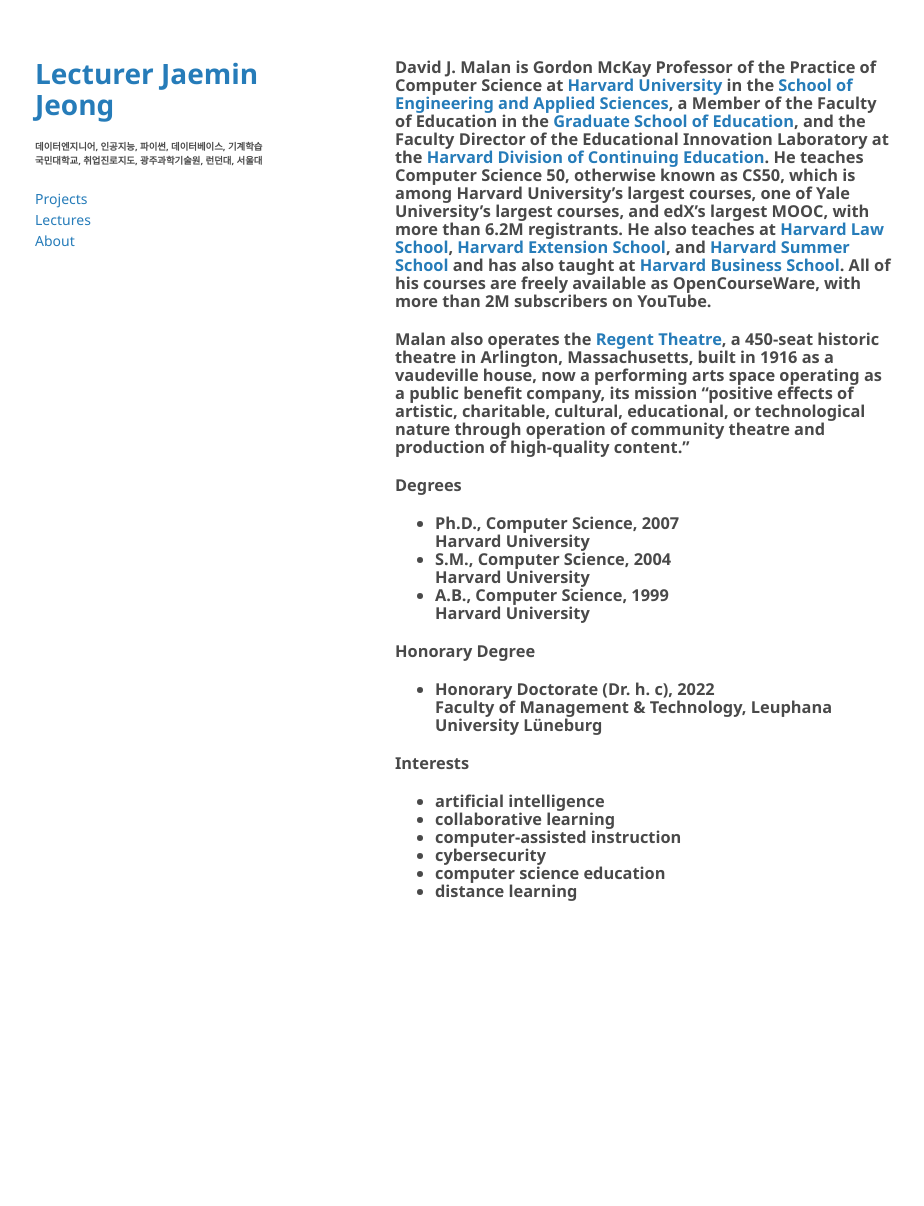
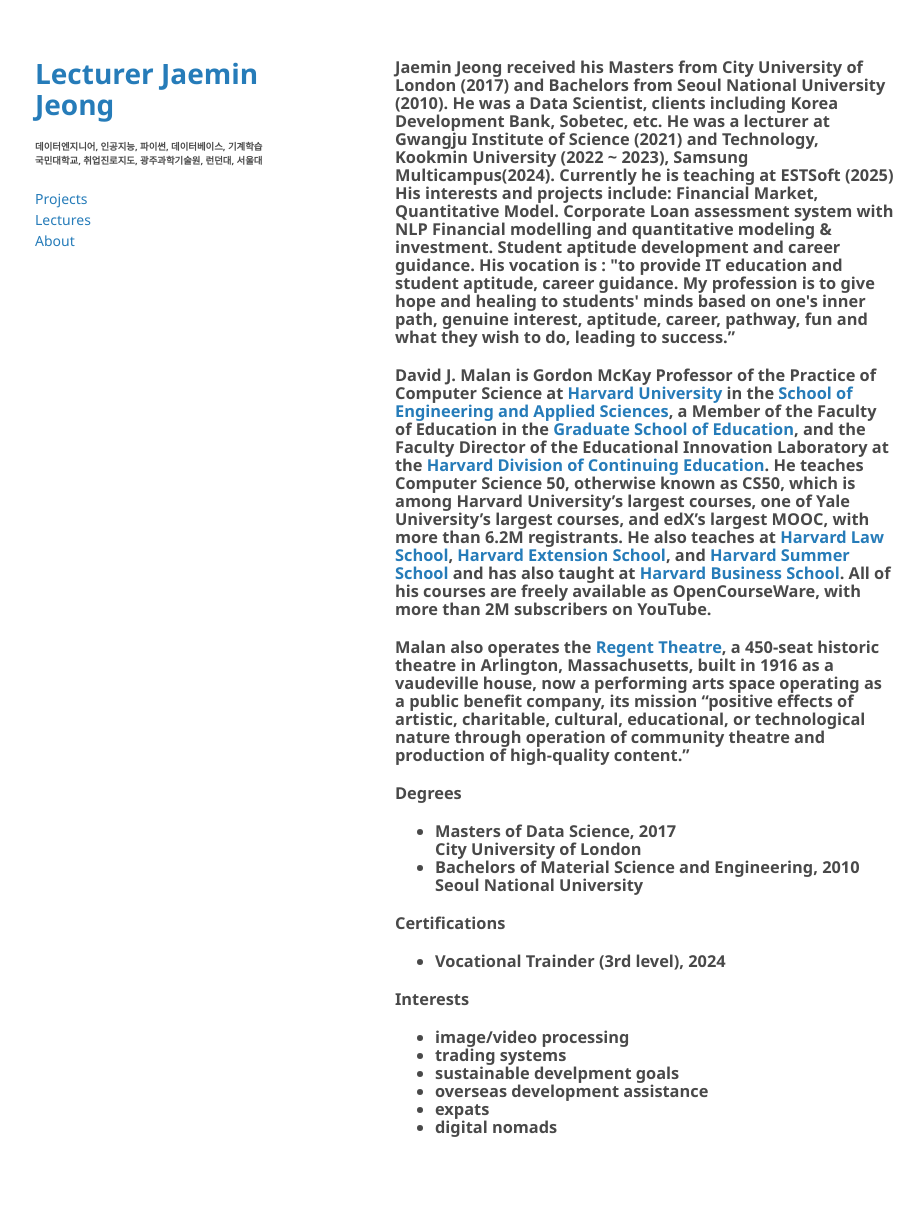
Before and after one commit to jaeminjjung/jaeminjjung.github.io, a Jekyll site: the page built from bio.md, in a window 1280 px wide. Shown: the whole page, without its empty margins (175-1099 px from the left). Built offline with Jekyll 4.4.1, drawn with Linux system fonts in a browser that asks for light colours; our own code applies the rules of GitHub Pages for plain Markdown files; before the commit the page ends 970 px from its top, so only the background shows below that.

Commit message:
Update bio.md

```diff
--- a/bio.md
+++ b/bio.md
@@ -1,6 +1,22 @@
 <html lang="en-uk" data-bs-theme="light"><head><meta http-equiv="Content-Type" content="text/html; charset=UTF-8">
 <main class="col-md-7">
 <h3>
+  <p>
+    Jaemin Jeong received his Masters from City University of London (2017) and Bachelors from Seoul National University (2010). He was a Data Scientist, clients including Korea Development Bank, Sobetec, etc. He was a lecturer at Gwangju Institute of Science (2021) and Technology, Kookmin University (2022 ~ 2023), Samsung Multicampus(2024).
+Currently he is teaching at ESTSoft (2025)
+
+    His interests and projects include:
+
+Financial Market, Quantitative Model.
+Corporate Loan assessment system with NLP
+Financial modelling and quantitative modeling & investment.
+Student aptitude development and career guidance.
+His vocation is : "to provide IT education and student aptitude, career
+guidance. My profession is to give hope and healing to students' minds based on one's inner path, genuine interest, aptitude, career, pathway, fun and what they wish to do, leading to success.”
+  </p>
+
+
+
                     <p>David J. Malan is Gordon McKay Professor of the Practice of Computer Science at <a href="https://www.harvard.edu/">Harvard University</a> in the <a href="https://www.seas.harvard.edu/">School of Engineering and Applied Sciences</a>, a Member of the Faculty of Education in the <a href="https://www.gse.harvard.edu/">Graduate School of Education</a>, and the Faculty Director of the Educational Innovation Laboratory at the <a href="https://dce.harvard.edu/">Harvard Division of Continuing Education</a>. He teaches Computer Science 50, otherwise known as CS50, which is among Harvard University’s largest courses, one of Yale University’s largest courses, and edX’s largest MOOC, with more than 6.2M registrants. He also teaches at <a href="https://hls.harvard.edu/">Harvard Law School</a>, <a href="https://www.extension.harvard.edu/">Harvard Extension School</a>, and <a href="https://www.summer.harvard.edu/">Harvard Summer School</a> and has also taught at <a href="https://www.hbs.edu/">Harvard Business School</a>. All of his courses are freely available as OpenCourseWare, with more than 2M subscribers on YouTube.</p>
 
 <p>Malan also operates the <a href="https://regenttheatre.com/">Regent Theatre</a>, a 450-seat historic theatre in Arlington, Massachusetts, built in 1916 as a vaudeville house, now a performing arts space operating as a public benefit company, its mission “positive effects of artistic, charitable, cultural, educational, or technological nature through operation of community theatre and production of high-quality content.”</p>
@@ -9,38 +25,33 @@
 <ul class="fa-ul">
 <li>
 <span class="fa-li fas fa-graduation-cap"></span>
-<div>Ph.D., Computer Science, 2007</div>
-<div class="small">Harvard University</div>
+<div>Masters of Data Science, 2017</div>
+<div class="small">City University of London</div>
 </li>
 <li>
 <span class="fa-li fas fa-graduation-cap"></span>
-<div>S.M., Computer Science, 2004</div>
-<div class="small">Harvard University</div>
-</li>
-<li>
-<span class="fa-li fas fa-graduation-cap"></span>
-<div>A.B., Computer Science, 1999</div>
-<div class="small">Harvard University</div>
+<div>Bachelors of Material Science and Engineering, 2010</div>
+<div class="small">Seoul National University</div>
 </li>
 </ul>
 
-<p class="fw-bold">Honorary Degree</p>
+<p class="fw-bold">Certifications</p>
 <ul class="fa-ul">
 <li>
 <span class="fa-li fas fa-graduation-cap"></span>
-<div>Honorary Doctorate (Dr. h. c), 2022</div>
-<div class="small">Faculty of Management &amp; Technology, Leuphana University Lüneburg</div>
+<div>Vocational Trainder (3rd level), 2024</div>
+<div class="small"></div>
 </li>
 </ul>
 
 <p class="fw-bold">Interests</p>
 <ul>
-<li>artificial intelligence</li>
-<li>collaborative learning</li>
-<li>computer-assisted instruction</li>
-<li>cybersecurity</li>
-<li>computer science education</li>
-<li>distance learning</li>
+<li>image/video processing</li>
+<li>trading systems</li>
+<li>sustainable develpment goals</li>
+<li>overseas development assistance</li>
+<li>expats</li>
+<li>digital nomads</li>
 </ul>
 
 </h3>                </main>
```
